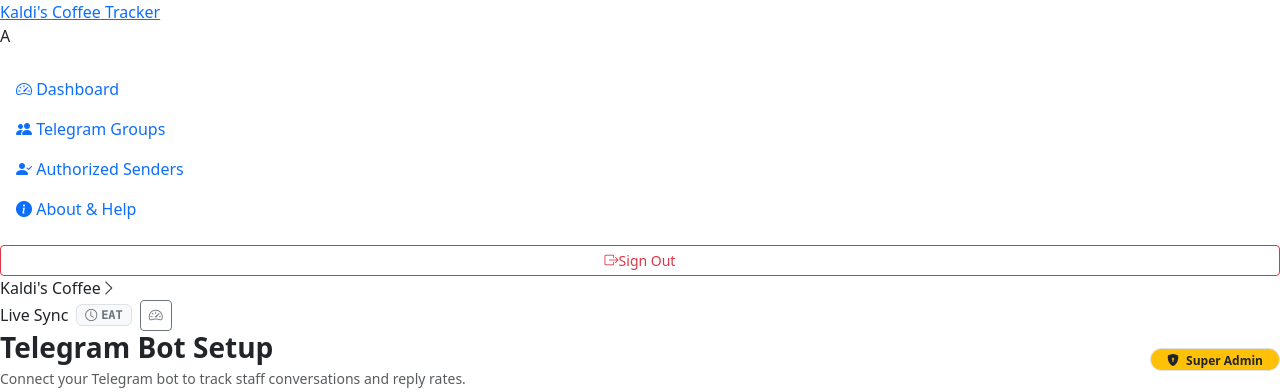
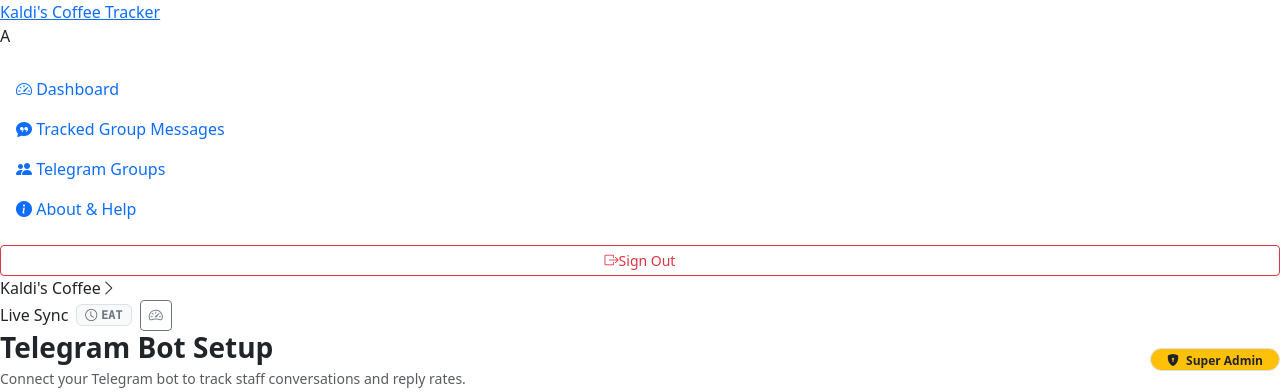
Before and after one commit to berekaldis/kaldis_tracker, a PHP site: the page made by app/views/settings/bot.php in a window 1280 px wide. Shown: the part 26-418 px from the top of the page. Run offline with PHP 8.4, Linux system fonts and the light colour scheme; the template is opened without the code that fills it: most values are stand-ins (such as "Sample title", 1, 10 or a date in 2020); data that the repository does not hold is empty; some web fonts are replaced.

Commit message:
fix(nav): replace authorized senders in navigation with Tracked Group Messages

```diff
--- a/app/views/layouts/sidebar.php
+++ b/app/views/layouts/sidebar.php
@@ -72,15 +72,15 @@ $roleBadgeClass = match($user['role'] ?? '') {
                 </a>
             </li>
             <li class="nav-item">
+                <a class="nav-link <?= (str_contains($currentUri, 'messages') || str_contains($currentUri, 'tracked-messages')) && !str_contains($currentUri, 'messages/create') ? 'active' : '' ?>" href="<?= url('messages') ?>">
+                    <i class="bi bi-chat-quote-fill"></i>
+                    <span>Tracked Group Messages</span>
+                </a>
+            </li>
+            <li class="nav-item">
                 <a class="nav-link <?= str_contains($currentUri, 'groups') ? 'active' : '' ?>" href="<?= url('groups') ?>">
                     <i class="bi bi-people-fill"></i>
                     <span>Telegram Groups</span>
-                </a>
-            </li>
-            <li class="nav-item">
-                <a class="nav-link <?= str_contains($currentUri, 'senders') ? 'active' : '' ?>" href="<?= url('senders') ?>">
-                    <i class="bi bi-person-check-fill"></i>
-                    <span>Authorized Senders</span>
                 </a>
             </li>
 
--- a/public/index.php
+++ b/public/index.php
@@ -184,6 +184,7 @@ match (true) {
     $path === 'api/senders/group-members' && $requestMethod === 'GET' => (new AuthorizedSenderController())->groupMembers(),
 
     // Tracked Messages routes
+    ($path === 'messages' || $path === 'tracked-messages') && $requestMethod === 'GET' => (new TrackedMessageController())->index(),
     $path === 'messages/create' && $requestMethod === 'POST' => (new TrackedMessageController())->create(),
     $path === 'messages/view' && $requestMethod === 'GET' => (new TrackedMessageController())->view(),
     $path === 'messages/confirm-response' && $requestMethod === 'POST' => (new TrackedMessageController())->confirmResponse(),
```
Also changed, not shown: app/controllers/TrackedMessageController.php (+8 -0 lines).
